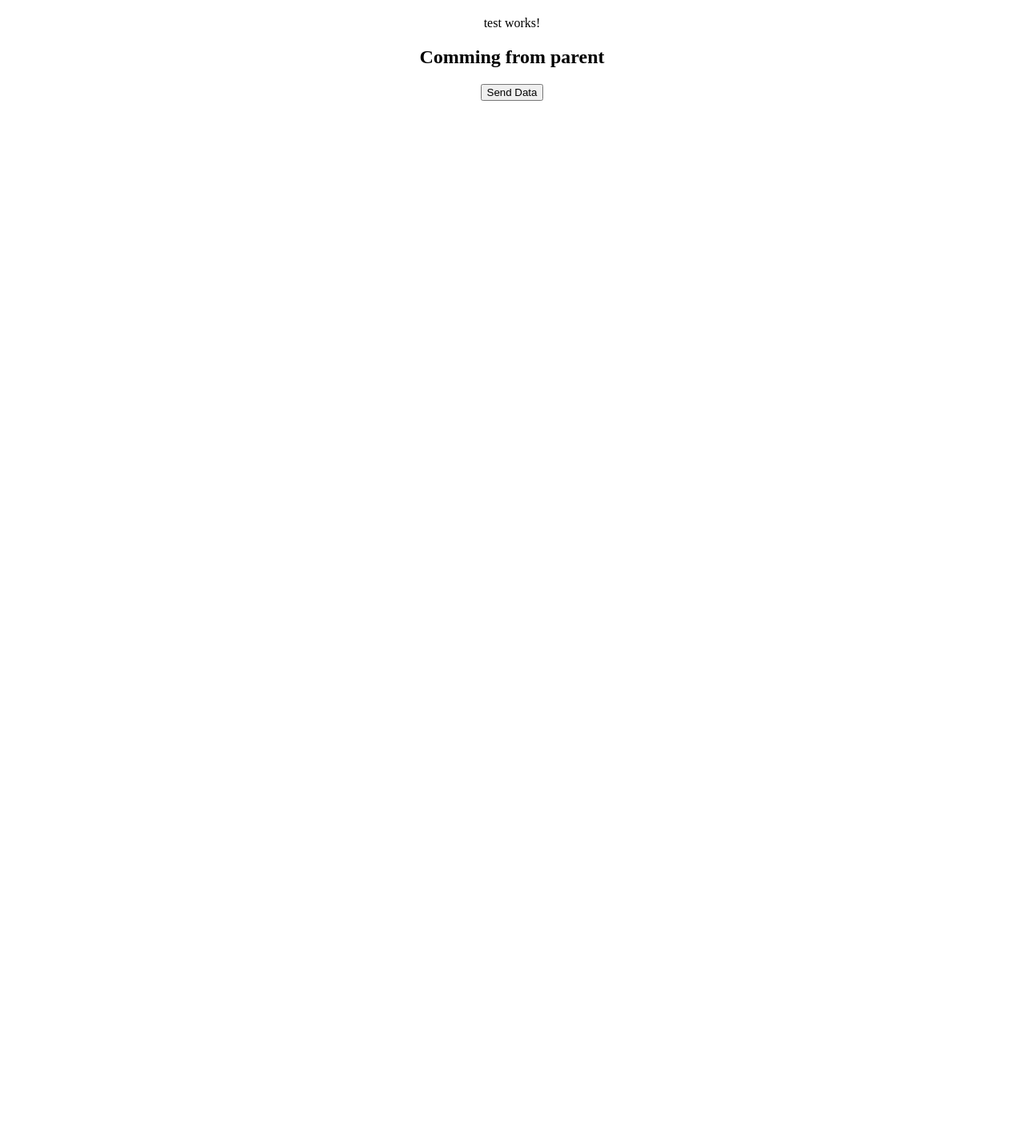
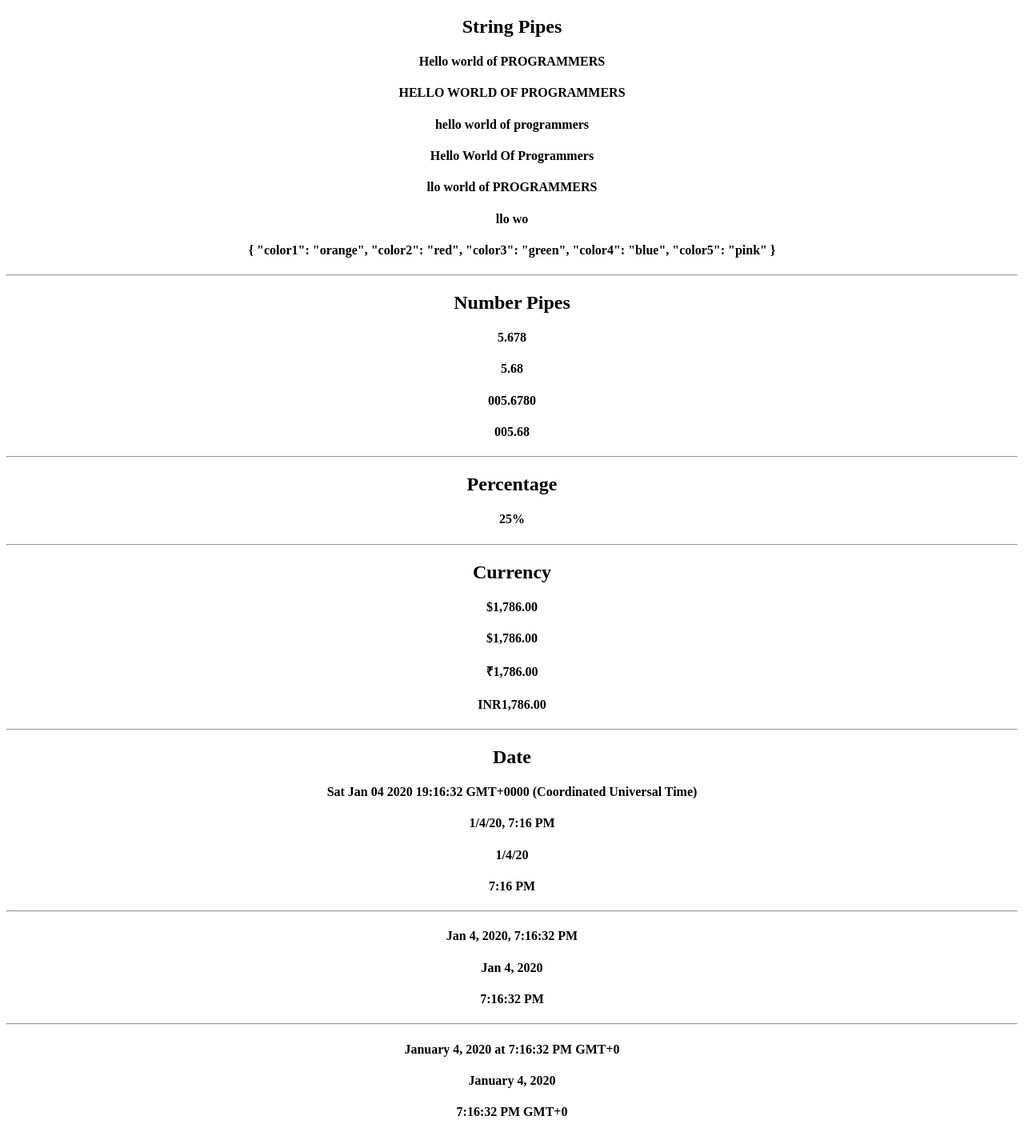
Before and after one commit to sanjay2596/Angular8, an Angular app in the folder hello-world/: page / in a window 1280 px wide. Shown: the whole page at 80% size. Before the commit the page ends 800 px from the top, so only its background shows below. Built offline with nearby package versions, Linux system fonts and the light colour scheme.

Commit message:
Feature: Pipes in AngularJs

```diff
--- a/hello-world/src/app/app.component.html
+++ b/hello-world/src/app/app.component.html
@@ -1,6 +1,58 @@
 <div style="text-align: center;">
     <div>
-        <h2>{{message}}</h2>
-        <app-test (childEvent)="message=$event" [parentData]="colors"></app-test>
+        <!-- String Pipes -->
+        <h2> String Pipes</h2>
+        <h4>{{message }}</h4>
+        <h4>{{message | uppercase }}</h4>
+        <h4>{{message | lowercase }}</h4>
+        <h4>{{message | titlecase }}</h4>
+        <h4>{{message | slice:2 }}</h4>
+        <h4>{{message | slice:2:8 }}</h4>
+        <h4>{{colors | json}}</h4>
+
+
+        <!-- number Pipers -->
+        <hr>
+        <h2> Number Pipes</h2>
+        <h4>{{amount}}</h4>
+        <h4>{{amount | number:'1.1-2'}}</h4>
+        <h4>{{amount | number:'3.4-5'}}</h4>
+        <h4>{{amount | number:'3.1-2'}}</h4>
+
+
+        <!-- Percentage -->
+        <hr>
+        <h2> Percentage</h2>
+
+        <h4>{{ 0.25 | percent}}</h4>
+
+        <!-- Currency -->
+        <hr>
+        <h2> Currency</h2>
+        <h4>{{ 1786 | currency}}</h4>
+        <h4>{{ 1786 | currency:'USD'}}</h4>
+        <h4>{{ 1786 | currency:'INR'}}</h4>
+        <h4>{{ 1786 | currency:'INR':'code'}}</h4>
+
+        <!-- Date -->
+        <hr>
+        <h2> Date</h2>
+        <h4>{{date}}</h4>
+        <h4>{{date | date:'short'}}</h4>
+        <h4>{{date | date:'shortDate'}}</h4>
+        <h4>{{date | date:'shortTime'}}</h4>
+        <hr>
+        <h4>{{date | date:'medium'}}</h4>
+        <h4>{{date | date:'mediumDate'}}</h4>
+        <h4>{{date | date:'mediumTime'}}</h4>
+        <hr>
+        <h4>{{date | date:'long'}}</h4>
+        <h4>{{date | date:'longDate'}}</h4>
+        <h4>{{date | date:'longTime'}}</h4>
+
+
+
+
+
     </div>
 </div>
--- a/hello-world/src/app/app.component.ts
+++ b/hello-world/src/app/app.component.ts
@@ -7,8 +7,16 @@ import { Component } from '@angular/core';
   styleUrls: ['./app.component.css']
 })
 export class AppComponent {
-  public colors= ["orange","red","green","blue","pink"];
-  public message ="";
+  public colors= {
+    "color1":"orange",
+    "color2":"red",
+    "color3":"green",
+    "color4":"blue",
+    "color5":"pink"
+  };
+  public amount = 5.678;
+  public date = new Date();
+  public message ="Hello world of PROGRAMMERS";
   constructor(){}
   ngOnInit(){
 
--- a/hello-world/src/app/test/test.component.html
+++ b/hello-world/src/app/test/test.component.html
@@ -1,3 +1,2 @@
 <p>test works!</p>
 <h2>Comming from parent</h2>
-<button (click)="fireEvent()">Send Data</button>
--- a/hello-world/src/app/test/test.component.ts
+++ b/hello-world/src/app/test/test.component.ts
@@ -8,18 +8,14 @@ import { Component, OnInit ,Input, Output , EventEmitter} from '@angular/core';
   styleUrls: ['./test.component.css']
 })
 export class TestComponent implements OnInit {
-  @Input('parentData') public colors;
 
-  @Output() public childEvent = new EventEmitter();
 
 
   constructor() { }
 
   ngOnInit() {
   }
-  fireEvent(){
-    this.childEvent.emit("Hey Dude, WhatsUp!");
-  }
+
 
 
 
```
